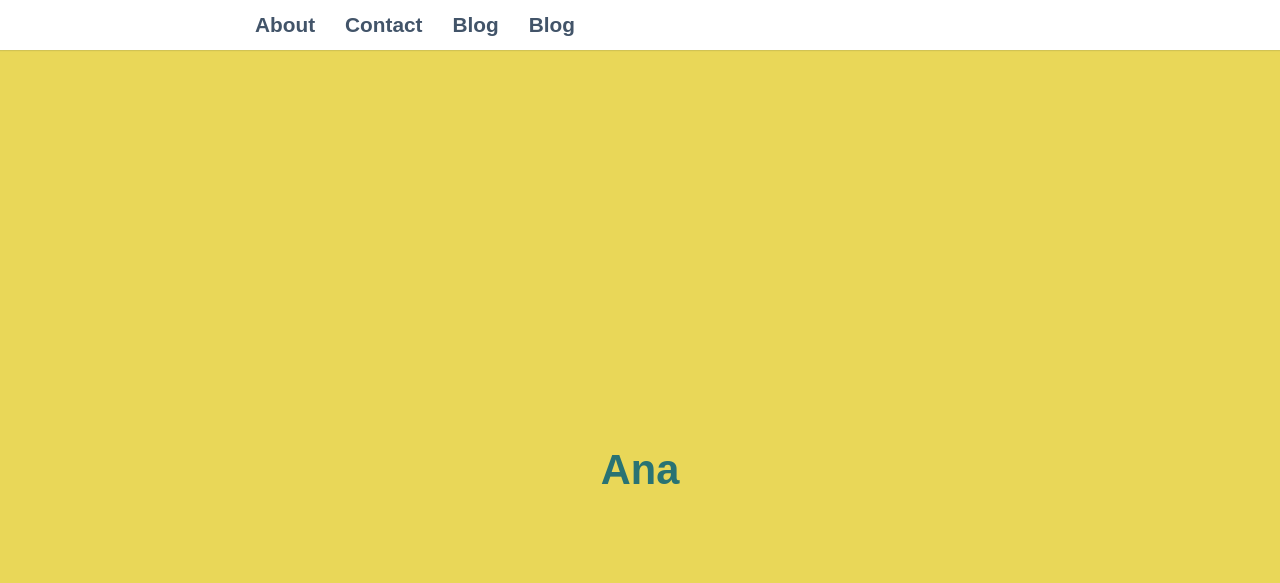
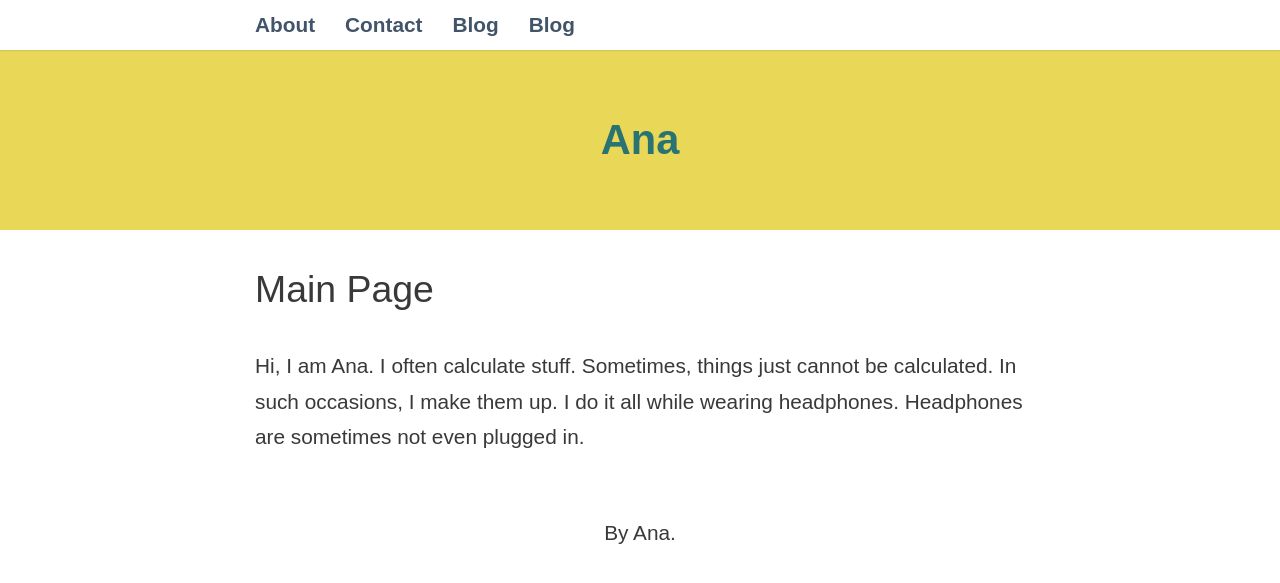
Before and after one commit to electro-swing/electro-swing.github.io, a Jekyll site: the page built from index.html, in a window 1280 px wide and 900 px high. Shown: the top 583 px of the window. Built offline with Jekyll 4.4.1, drawn with Linux system fonts in a browser that asks for light colours; some web fonts are replaced.

Commit message:
Update _layout.scss

```diff
--- a/_sass/_layout.scss
+++ b/_sass/_layout.scss
@@ -40,8 +40,8 @@ header {
 	background: $header;
 	padding: 0px 2px;
 	text-align: center;
-	margin: 20px 0 0;
-	height: 100vh;
+	margin: 50px 0 0;
+	height: 20vh;
 	display: flex;
 	justify-content: center;
 	align-items: center;
```
